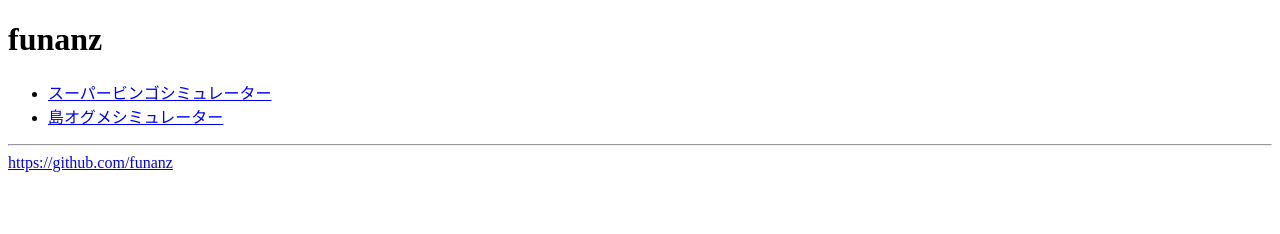
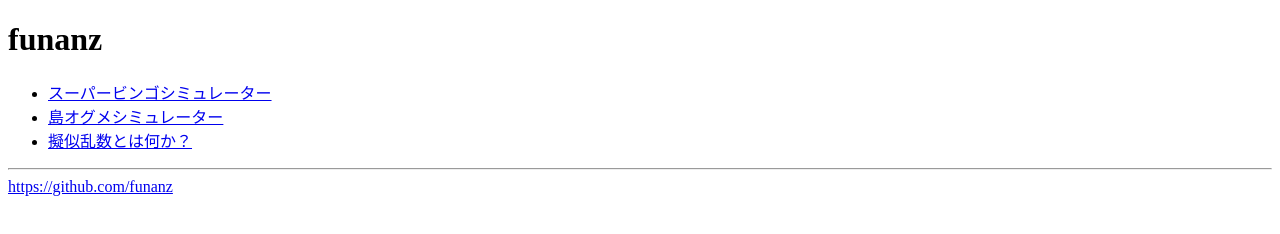
Before and after one commit to funanz/funanz.github.io, a plain HTML site: page index.html in a window 1280 px wide. Drawn offline with Linux system fonts and the light colour scheme.

Commit message:
Add link

```diff
--- a/index.html
+++ b/index.html
@@ -9,6 +9,7 @@
     <ul>
         <li><a href="./sbsim/">スーパービンゴシミュレーター</a></li>
         <li><a href="./shimaagsim/">島オグメシミュレーター</a></li>
+        <li><a href="https://gist.github.com/funanz/b226e0b2acd4a180212d3a0cfb0e6ba8">擬似乱数とは何か？</a></li>
     </ul>
     <hr>
     <a href="https://github.com/funanz">https://github.com/funanz</a>
```
